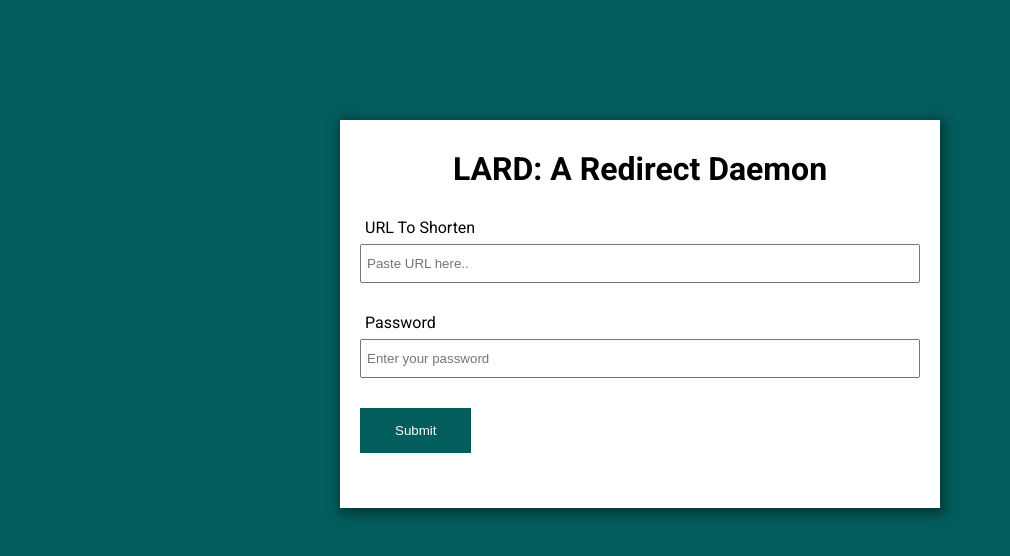
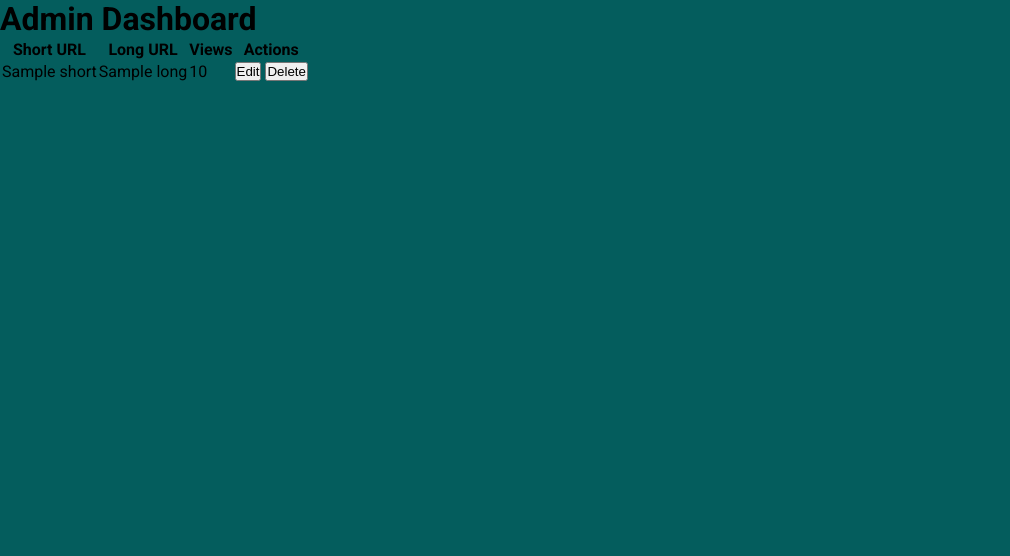
Before and after one commit to diffra/Lard, a Python web app: template app/templates/admin.html in a window 1280 px wide. Shown: the top 556 px of the page, without its empty margins (0-1010 px from the left). Run offline with Jinja, Linux system fonts and the light colour scheme; the template is opened without the code that fills it: most values are stand-ins (such as "Sample title", 1, 10 or a date in 2020).

Commit message:
initial admin template

```diff
--- a/app/templates/admin.html
+++ b/app/templates/admin.html
@@ -66,58 +66,30 @@
     </style>
 </head>
 <body>
-    <script src="https://code.jquery.com/jquery-3.6.0.min.js"></script>
-    <script>
-    $(document).ready(function(){
-        $("form").submit(function(e){
-            e.preventDefault();
-            var formData = {
-                "url": $("input[name='url']").val(),
-                "key": $("input[name='key']").val()
-            };
-            $.ajax({
-            type: "POST",
-            url: "/create",
-            data: JSON.stringify(formData),
-            contentType: "application/json; charset=UTF-8",
-            success: function(response){
-            $("#output").empty();
-            var link = $("<a>").attr("href", response).text(response);
-            $("#output").append(link);
-            }
-            });
-        });
-    });
-    </script>
-	<div id="url-shortner">
-		<!-- CONTAINER WITH MAX-WIDTH 600  -->
-			<div class="container">
-				<!-- FORM CARD WITH WHITE BG -->
-			<div class="form-card">
-				<div class="text-center"><h1>LARD: A Redirect Daemon</h1></div>
-				<!-- FORM  -->
-				<form action="">
-					<!-- INPUT FOR URL -->
-				<div class="input-group">
-					<label for="">URL To Shorten</label>
-					<input type="text" name="url" class="form-control" placeholder="Paste URL here..">
-				</div>
-                <!-- INPUT FOR API KEY  -->
-				<div class="input-group">
-					<label for="">Password</label>
-					<input type="text" name="key" class="form-control" placeholder="Enter your password">
-				</div>
-                <!-- SUBMIT BUTTON  -->
-				<div class="submit-btn">
-					<input type="submit" name="submit" value="Submit" class="btn-dark">
-				</div>
-                 <!-- INPUT FOR SHORTENED URL  -->
-                 <div id="output"></div>
-			</form>   <!-- FORM CLOSE -->
+    <h1>Admin Dashboard</h1>
+    <table>
+        <thead>
+            <tr>
+                <th>Short URL</th>
+                <th>Long URL</th>
+                <th>Views</th>
+                <th>Actions</th>
+            </tr>
+        </thead>
+        <tbody>
+            {% for entry in entries %}
+            <tr>
+                <td>{{ entry.short }}</td>
+                <td>{{ entry.long }}</td>
+                <td>{{ entry.views }}</td>
+                <td>
+                    <button>Edit</button>
+                    <button>Delete</button>
+                </td>
+            </tr>
+            {% endfor %}
+        </tbody>
+    </table>
+</body>
 
-			</div>  <!-- FORM-CARD CLOSE  -->
-		</div>   <!-- CONTAINER CLOSE -->
-
-	</div>
-</body>
 </html>
```
